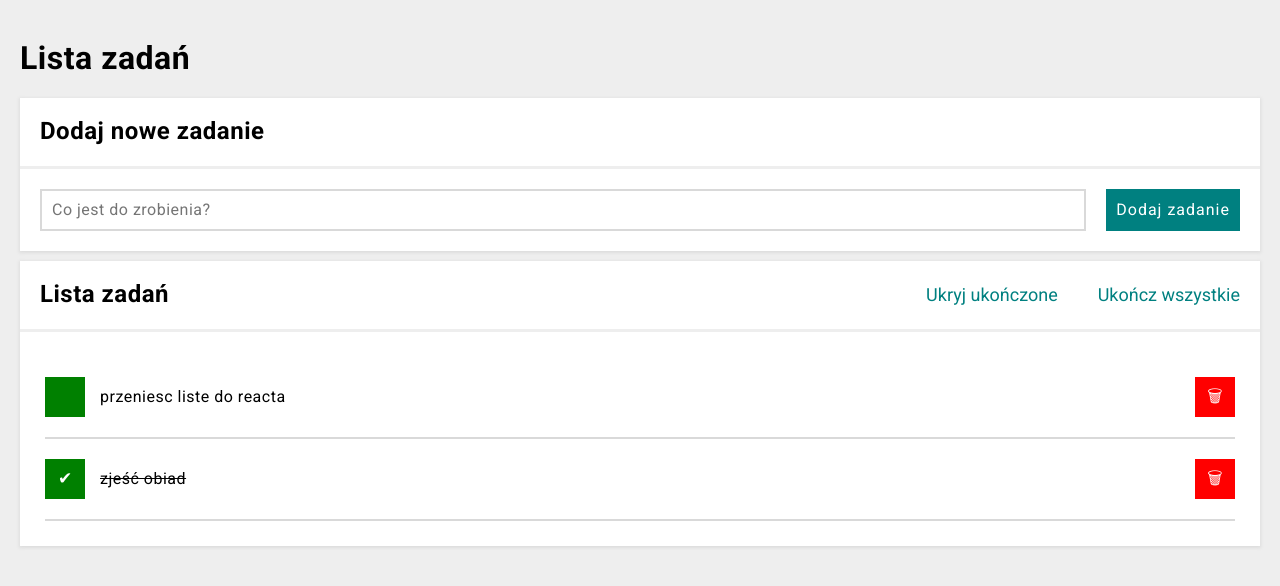
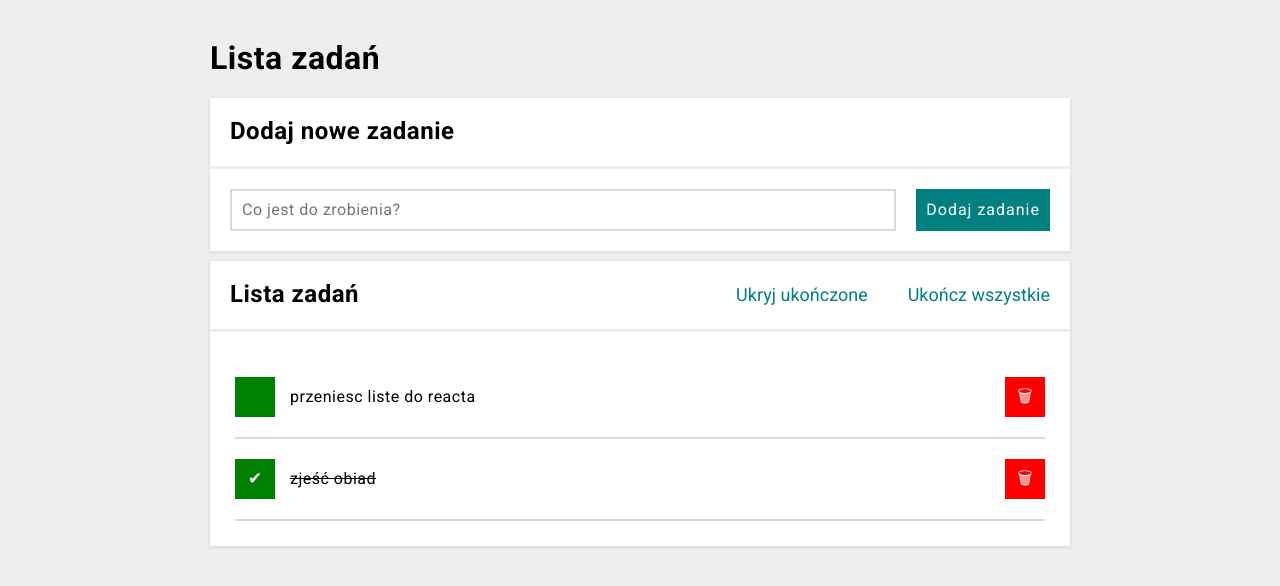
Before and after one commit to HiTymek/todo-list-react, a React (Create React App) app: page / in a window 1280 px wide. Shown: the top 586 px of the page. Built offline with nearby package versions, Linux system fonts and the light colour scheme.

Commit message:
add Container element to react app

```diff
--- a/src/App.js
+++ b/src/App.js
@@ -3,6 +3,7 @@ import Tasks from "./Tasks";
 import Buttons from "./Buttons";
 import Section from "./Section";
 import Header from "./Header";
+import Container from "./Container";
 
 
 const tasks = [
@@ -22,7 +23,7 @@ const hideDoneTasks = false;
 
 function App() {
   return (
-    <main className="container">
+    <Container>
       <Header title="Lista zadań" />
       <Section
         title="Dodaj nowe zadanie"
@@ -33,7 +34,7 @@ function App() {
         body={<Tasks tasks={tasks} hideDoneTasks={hideDoneTasks} />}
         extraHeaderContent={<Buttons tasks={tasks} hideDoneTasks={hideDoneTasks} />}
       />
-    </main>
+    </Container>
   );
 }
 
--- /dev/null
+++ b/src/Container/index.js
@@ -0,0 +1,7 @@
+import "./style.css";
+
+const Container = ({ children }) => (
+    <main className="container">{children}</main>
+);
+
+export default Container;
--- /dev/null
+++ b/src/Container/style.css
@@ -0,0 +1,4 @@
+.container {
+    max-width: 900px;
+    margin: 0 auto;
+}
```
